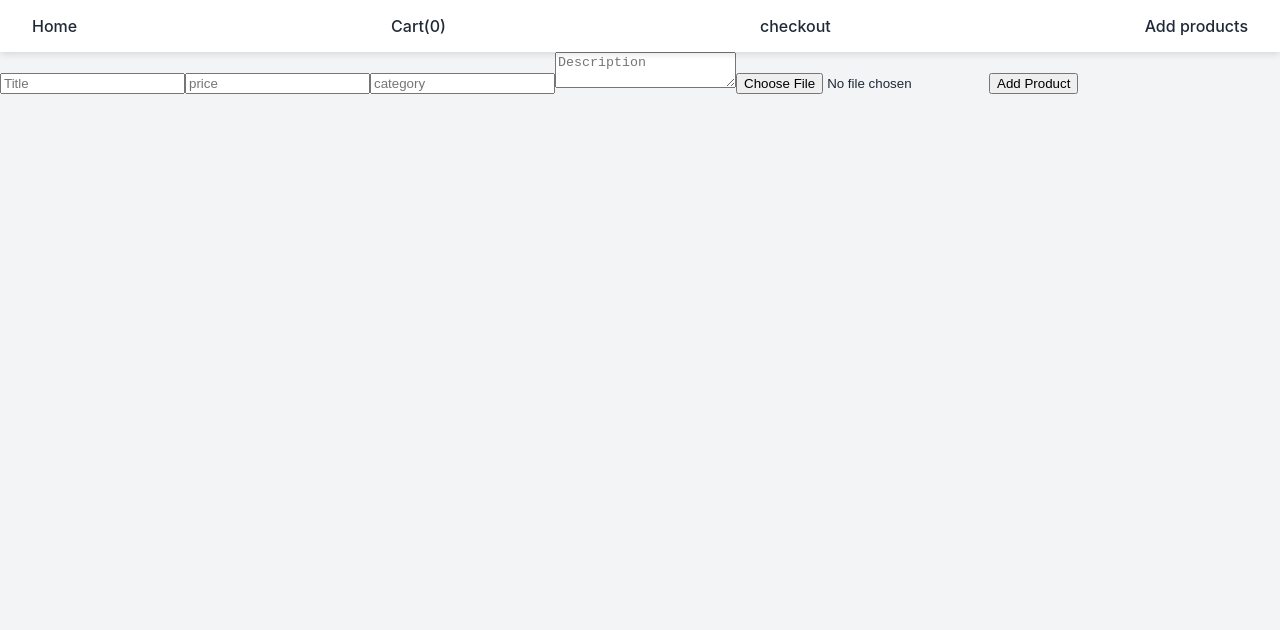
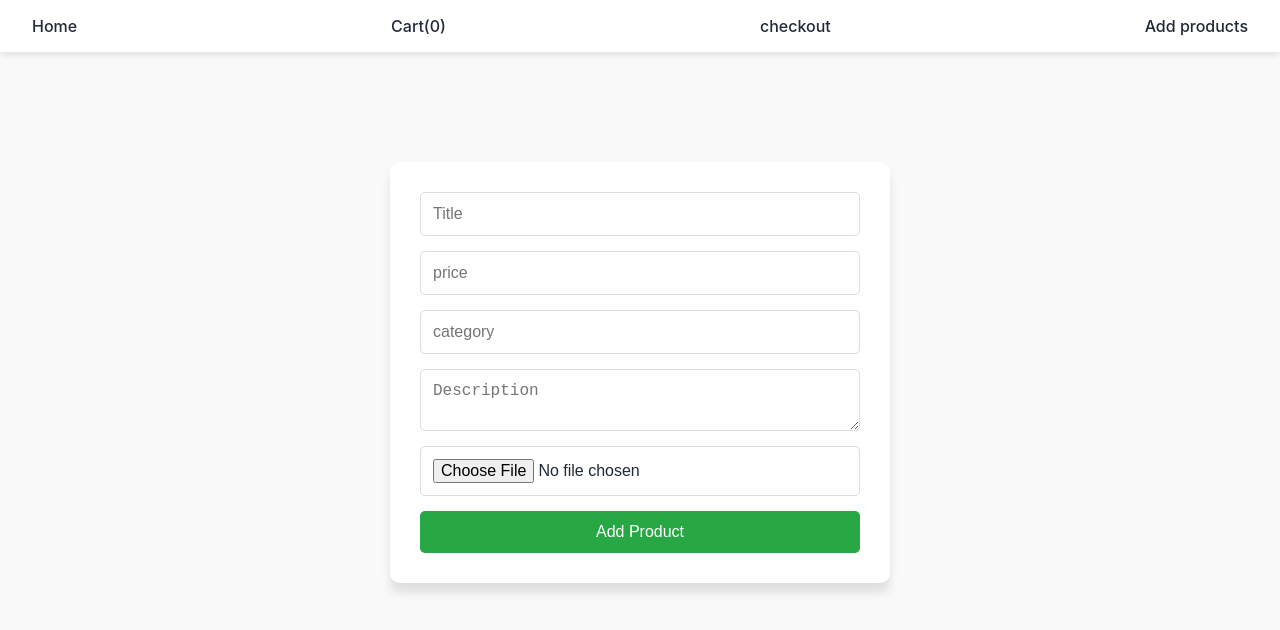
Before and after one commit to aqeell7/dev-swag, a React (Vite) app in the folder client/: page /addProducts in a window 1280 px wide. Shown: the top 630 px of the page. Built offline with nearby package versions, Linux system fonts and the light colour scheme; no server answers.

Commit message:
style: add style to AddProduct component

```diff
--- /dev/null
+++ b/client/src/features/products/AddProduct.css
@@ -0,0 +1,41 @@
+.add-product-container{
+  display: flex;
+  justify-content: center;
+  align-items: center;
+  min-height: 80vh;
+  background-color: #f9f9f9;
+}
+
+.add-product-form{
+  display: flex;
+  flex-direction: column;
+  gap: 15px;
+  width: 100%;
+  max-width: 500px;
+  padding: 30px;
+  background-color: white;
+  border-radius: 10px;
+  box-shadow: 0px 10px 10px rgba(0, 0, 0, 0.1);
+}
+
+.add-product-form input,
+.add-product-form textarea {
+  padding: 12px;
+  border: 1px solid #ddd;
+  border-radius: 5px;
+  font-size: 16px;
+}
+
+.add-product-form button{
+  padding: 12px;
+  background-color: #28a745;
+  color: white;
+  border: none;
+  border-radius: 5px;
+  font-size: 16px;
+  cursor: pointer;
+}
+
+.add-product-form button:hover{
+  background-color: #218838;
+}
--- a/client/src/features/products/AddProduct.jsx
+++ b/client/src/features/products/AddProduct.jsx
@@ -3,6 +3,7 @@ import { BASE_URL } from "../../config";
 import { useNavigate } from "react-router-dom";
 import { useDispatch } from "react-redux";
 import { fetchProducts } from "./productsSlice";
+import './AddProduct.css'
 
 export function AddProduct(){
 
@@ -60,7 +61,8 @@ export function AddProduct(){
   }
 
   return (
-    <form onSubmit={handleSubmit}>
+    <div className="add-product-container">
+        <form onSubmit={handleSubmit} className="add-product-form">
           <input type="text" name="title" placeholder="Title" value={product.title} onChange={handleChange} />
 
           <input type="text" name="price" placeholder="price" value={product.price} onChange={handleChange} />
@@ -73,5 +75,6 @@ export function AddProduct(){
 
         <button type="submit">Add Product</button>
        </form>
+    </div>
   )
 }
```
Lines whose indentation alone changed are shown as unchanged.
